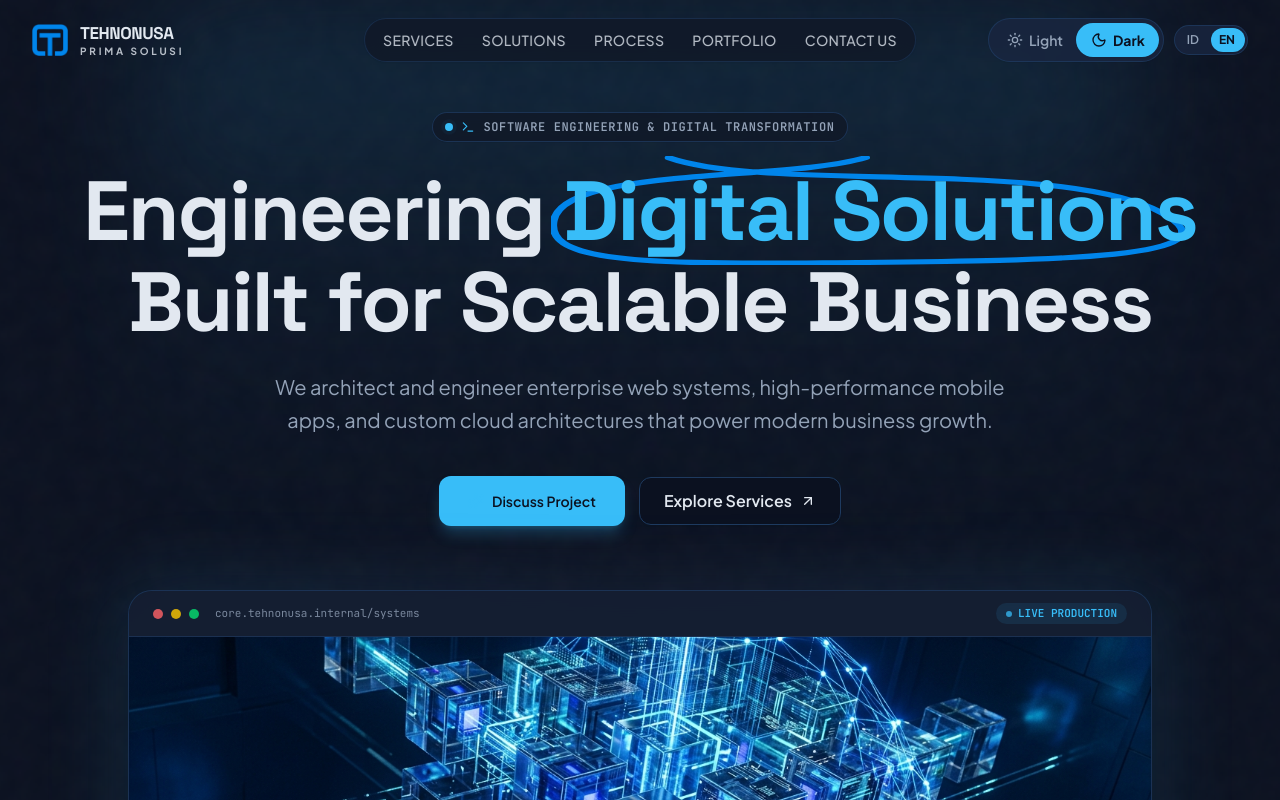
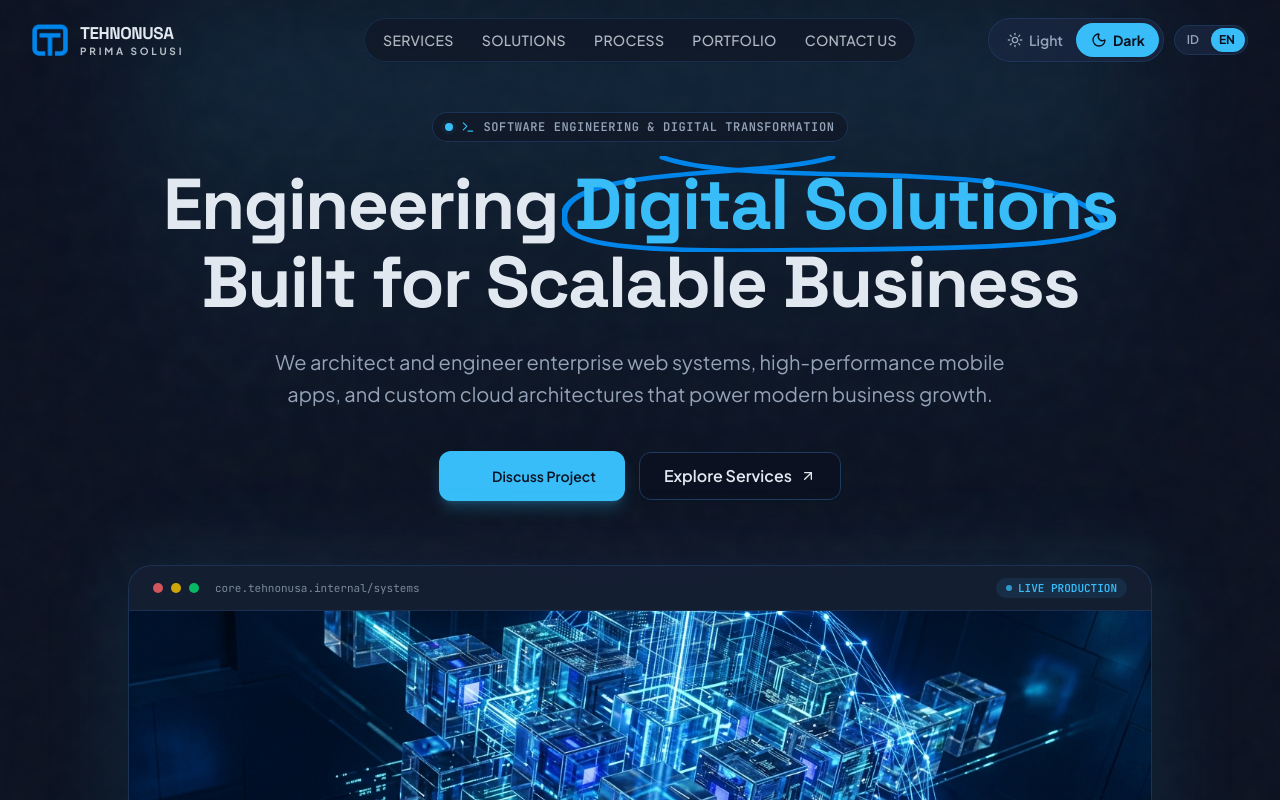
Before and after one commit to TehnonusaPS/tehnonusa-prima-solusi, a Next.js app: page /en in a window 1280 px wide. Shown: the top 800 px of the page. Built offline with nearby package versions, Linux system fonts and the light colour scheme.

Commit message:
style(hero): restore max-w-5xl container width and tune font scale to guarantee 3 balanced lines in both ID and EN

```diff
--- a/src/components/sections/hero/hero-section.tsx
+++ b/src/components/sections/hero/hero-section.tsx
@@ -91,7 +91,7 @@ export function HeroSection({ className }: HeroSectionProps) {
           </div>
 
           {/* 3. Main Persuasive Headline with Hand-drawn Loop Highlight */}
-          <h1 className="font-heading font-bold text-4xl sm:text-6xl lg:text-7xl xl:text-[5.25rem] tracking-tight text-foreground leading-[1.08] max-w-6xl mb-5 sm:mb-6">
+          <h1 className="font-heading font-bold text-4xl sm:text-6xl lg:text-7xl xl:text-7xl tracking-tight text-foreground leading-[1.08] max-w-5xl mb-5 sm:mb-6">
             <span>{tHero("headline_prefix")} </span>
             <CircleHighlight
               strokeColor="#0085EB"
```
